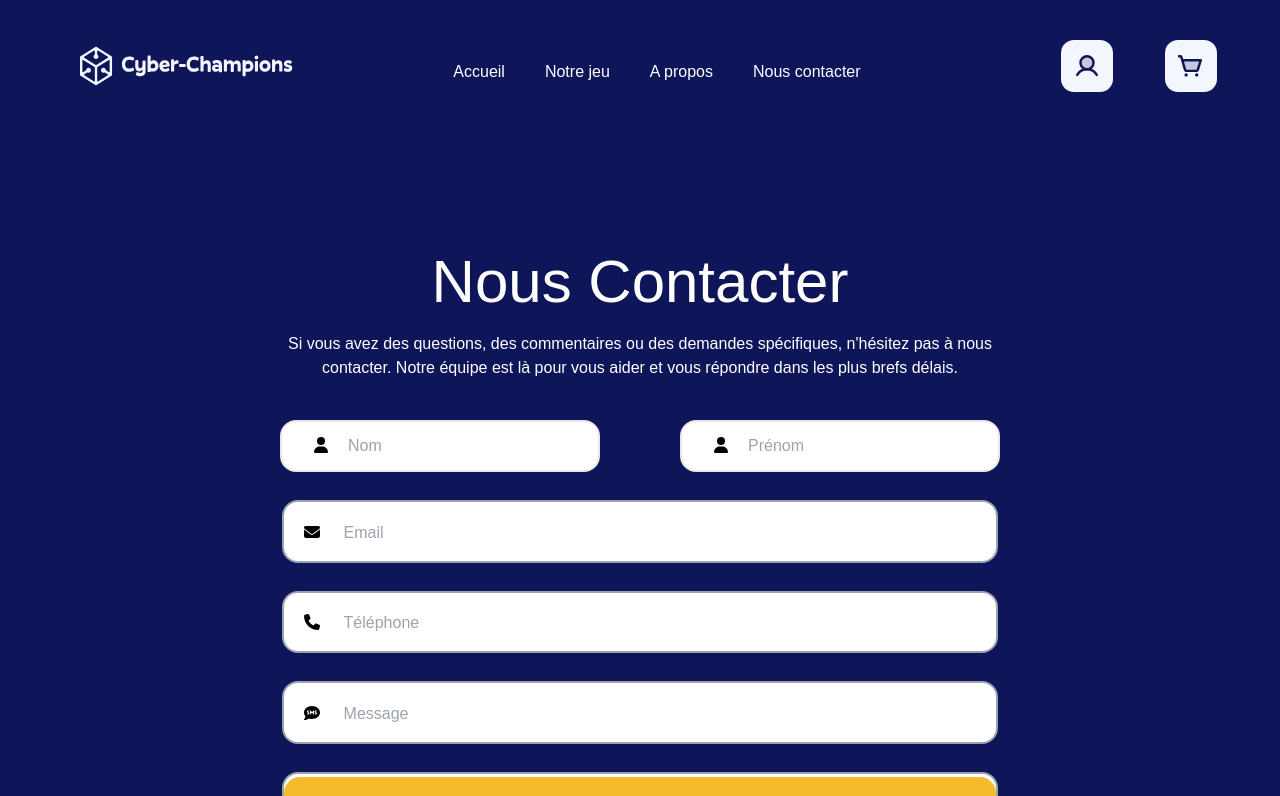
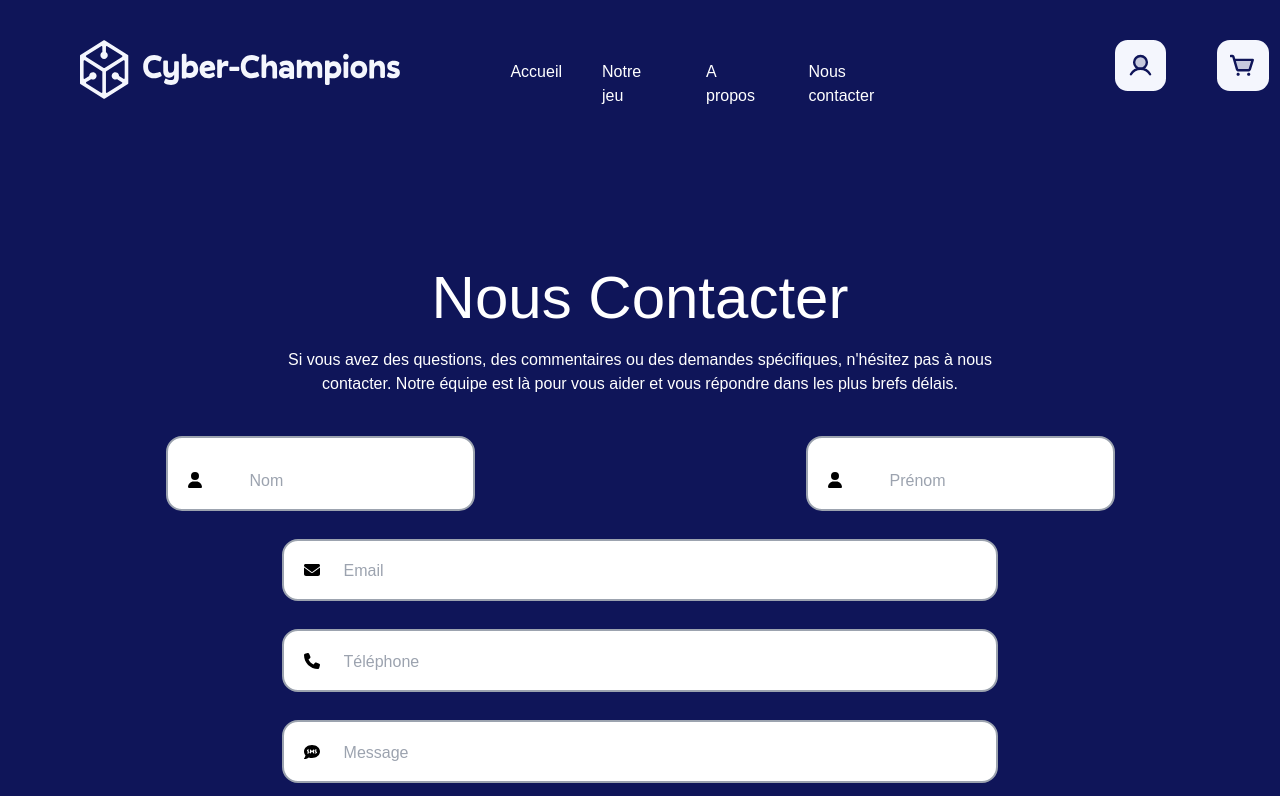
Before and after one commit to lolki903/site-cyber-champions, a React (Create React App) app: page /contact in a window 1280 px wide. Shown: the top 796 px of the page. Built offline with nearby package versions, Linux system fonts and the light colour scheme.

Commit message:
nouveau composant

```diff
--- a/src/Screen/Contact.jsx
+++ b/src/Screen/Contact.jsx
@@ -14,6 +14,7 @@ const Contact = () => {
     const [message, setMessage] = useState("")
     const [nom, setNom] = useState("")
     const [prenom, setPrenom] = useState("")
+    const cssName ="border-gray-400 rounded-lg p-4 ml-8 w-8/12 flex-row"
     return (
         <div className="bg-primary">
         <Header />
@@ -21,17 +22,19 @@ const Contact = () => {
             <h1 className="text-6xl mb-5">Nous Contacter</h1>
             <p className="w-7/12 text-center">Si vous avez des questions, des commentaires ou des demandes spécifiques, n'hésitez pas à nous contacter. Notre équipe est là pour vous aider et vous répondre dans les plus brefs délais.</p>
         </div>
-        <div className="">
+        <div className="pb-40">
             <form action="" className="">
-                <div className="flex items-center justify-center mb-7">
-                    <div className="bg-white border-2 rounded-2xl w-3/12 p-3  ml-10 mr-10">
+                    {/* <div className="bg-white border-2 rounded-2xl w-3/12 p-3  ml-10 mr-10">
                         <FontAwesomeIcon icon={faUser} className="pl-5" />
-                        <input type="text" name="nom" id="nom" placeholder="Nom" className="ml-5" onChange={(e) => setNom(e.target.value)} value={nom} />
-                    </div>
-                    <div className="bg-white border-2 rounded-2xl w-3/12 p-3 ml-10 mr-10 ">
+                        <input type="text" name="nom" id="nom" placeholder="Nom" className="ml-5" onChange={(e) => setNom(e.target.value)} value={nom} label="Nom" />
+                    </div> */}
+                    {/* <div className="bg-white border-2 rounded-2xl w-3/12 p-3 ml-10 mr-10 ">
                         <FontAwesomeIcon icon={faUser} className="pl-5" />
-                        <input type="text" name="prenom" id="prenom" placeholder="Prénom" className="ml-5" onChange={(e) => setPrenom(e.target.value)} value={prenom} />
-                    </div>
+                        <input type="text" name="prenom" id="prenom" placeholder="Prénom" className="ml-5" onChange={(e) => setPrenom(e.target.value)} value={prenom} label="Prénom" />
+                    </div> */}
+                    <div className=" flex formname m-auto">
+                    <Input type="text" name="nom" id="nom" placeholder="Nom" icon={faUser} className= {cssName} onChange={(e) => setNom(e.target.value)} value={nom} label="Nom" />
+                    <Input type="text" name="prenom" id="prenom" placeholder="Prénom" icon={faUser} className= {cssName} onChange={(e) => setPrenom(e.target.value)} value={prenom} label="Prénom" />
                 </div>
                 <div className="m-auto forminput">
                     <Input type="text" name="email" id="email" placeholder="Email" icon={faEnvelope} className= {cssform} onChange={(e) => setEmail(e.target.value)} value={email} label="Email" />
--- /dev/null
+++ b/src/Screen/Create.jsx
@@ -0,0 +1,47 @@
+import React, { useState } from "react";
+import { Header } from "./Header";
+import { faUser } from '@fortawesome/free-solid-svg-icons';
+import Input from "../components/Input";
+import { faEnvelope } from '@fortawesome/free-solid-svg-icons';
+import { faLock } from "@fortawesome/free-solid-svg-icons";
+import Footer from "./Footer";
+const Create = () => {
+    const cssform = " border-gray-400 rounded-lg p-4 ml-2 w-10/12"
+    const [email, setEmail] = useState("")
+    const [passsword, setPassword] = useState("")
+    const [nom, setNom] = useState("")
+    const [prenom, setPrenom] = useState("")
+    const cssName = "border-gray-400 rounded-lg p-4 ml-8 w-8/12 flex-row"
+    return (
+        <div className="bg-primary">
+            <Header />
+            <div className="text-white flex flex-col justify-center items-center mb-10">
+                <h1 className="text-6xl mb-5">Crée un compte</h1>
+            </div>
+            <div className="pb-40">
+                <form action="" className="">
+                    {/* <div className="bg-white border-2 rounded-2xl w-3/12 p-3  ml-10 mr-10">
+                        <FontAwesomeIcon icon={faUser} className="pl-5" />
+                        <input type="text" name="nom" id="nom" placeholder="Nom" className="ml-5" onChange={(e) => setNom(e.target.value)} value={nom} label="Nom" />
+                    </div> */}
+                    {/* <div className="bg-white border-2 rounded-2xl w-3/12 p-3 ml-10 mr-10 ">
+                        <FontAwesomeIcon icon={faUser} className="pl-5" />
+                        <input type="text" name="prenom" id="prenom" placeholder="Prénom" className="ml-5" onChange={(e) => setPrenom(e.target.value)} value={prenom} label="Prénom" />
+                    </div> */}
+                    <div className=" flex formname m-auto">
+                        <Input type="text" name="nom" id="nom" placeholder="Nom" icon={faUser} className={cssName} onChange={(e) => setNom(e.target.value)} value={nom} label="Nom" />
+                        <Input type="text" name="prenom" id="prenom" placeholder="Prénom" icon={faUser} className={cssName} onChange={(e) => setPrenom(e.target.value)} value={prenom} label="Prénom" />
+                    </div>
+                    <div className="m-auto forminput">
+                        <Input type="text" name="email" id="email" placeholder="Email" icon={faEnvelope} className={cssform} onChange={(e) => setEmail(e.target.value)} value={email} label="Email" />
+                        <Input type="password" name="password" id="password" placeholder="Mot de passe" icon={faLock} className={cssform} onChange={(e) => setPassword(e.target.value)} value={passsword} label="Mot de passe" />
+                        <Input type="button" name="envoyer" id="envoyer" value="Envoyer" className="bg-acheter text-primary rounded-2xl p-4 w-full justify-center items-center" />
+                    </div>
+                </form>
+            </div>
+            <Footer />
+        </div>
+    );
+}
+
+export default Create;
--- a/src/Screen/Header.jsx
+++ b/src/Screen/Header.jsx
@@ -6,14 +6,14 @@ import panier from '../assets/icon/panier.svg';
 export const Header = () => {
     return (
         <header className='flex wrap mb-40 pt-10'>
-                <img src={logo} className="ml-20 w-2/12" alt="logo cyber champions" />
+                <a href="/"><img src={logo} className="ml-20 w-11/12" alt="logo cyber champions" /></a>
             <nav className=' flex ml-40'>
                 <a className="text-white mt-5" href="/">Accueil</a>
                 <a className="text-white mt-5 ml-10" href="/notrejeu">Notre jeu</a>
                 <a className="text-white mt-5 ml-10" href="/apropos">A propos</a>
                 <a className="text-white mt-5 ml-10" href="/contact">Nous contacter</a>
                 <div className='flex ml-40'>
-                <a href="/"><img className="w-6/12 ml-10" src={compte} alt="" /></a>
+                <a href="/compte"><img className="w-6/12 ml-10" src={compte} alt="" /></a>
                 <a href="/"><img className="w-6/12 ml-10"src={panier} alt="" /></a>
                 </div>
             </nav>
```
